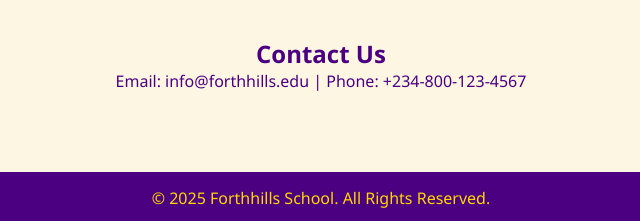
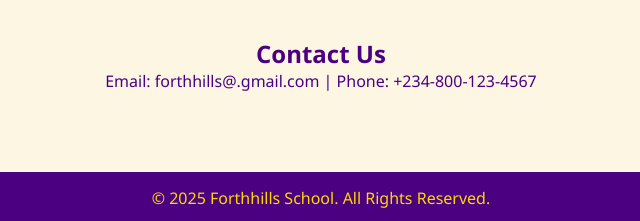
Before and after one commit to henryking17/forthhillswebsite, a plain HTML site: page index.html in a window 1280 px wide. Shown: the part 2021-2242 px from the top of the page, 319-959 px from the left. Drawn offline with Linux system fonts and the light colour scheme.

Commit message:
Your update message

```diff
--- a/index.html
+++ b/index.html
@@ -75,7 +75,7 @@
 
   <section id="contact">
     <h2>Contact Us</h2>
-    <p>Email: info@forthhills.edu | Phone: +234-800-123-4567</p>
+    <p>Email: forthhills@.gmail.com | Phone: +234-800-123-4567</p>
   </section>
 
   <footer>
```
